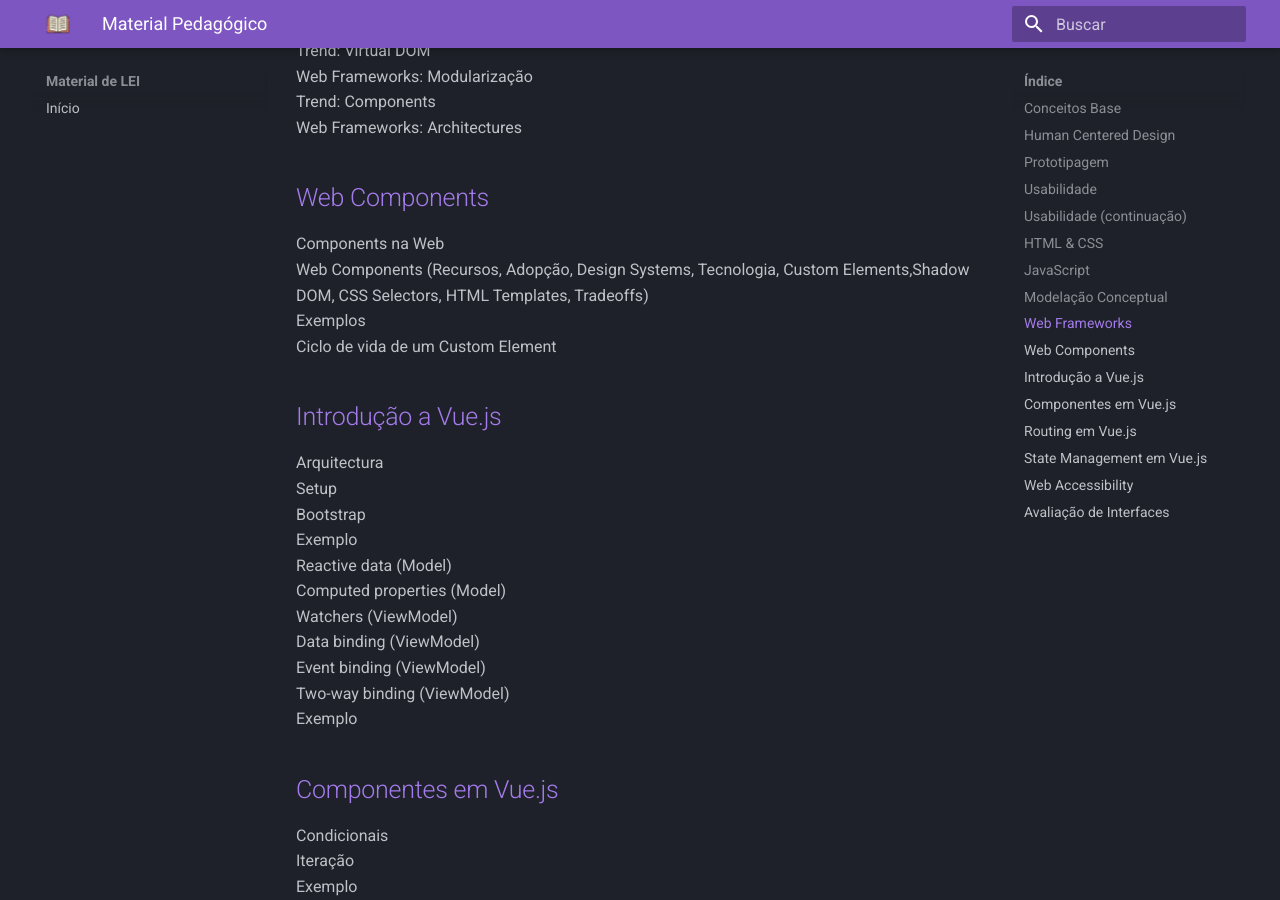
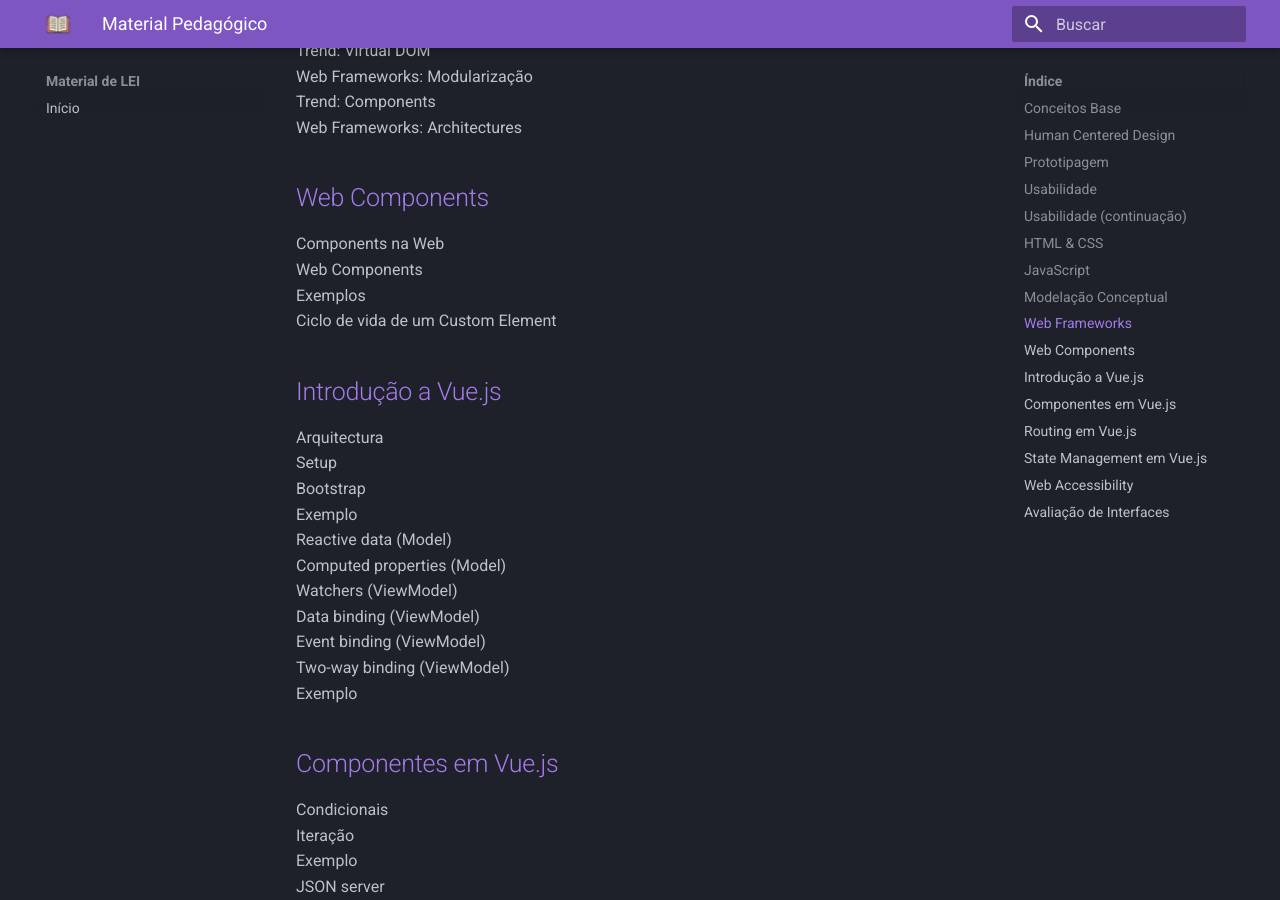
Before and after one commit to eduardo106919/LEI-Material-Estudo, an MkDocs documentation site: the page built from docs/IPM/Material Pedagógico/README.md, in a window 1280 px wide and 900 px high, scrolled down 2727 px. Built offline with MkDocs 1.6.1 and Material for MkDocs 9.7.7, drawn with Linux system fonts in a browser that asks for light colours.

Commit message:
README IPM

```diff
--- a/docs/IPM/Material Pedagógico/README.md
+++ b/docs/IPM/Material Pedagógico/README.md
@@ -94,7 +94,7 @@
 
 ## [Web Components](9_1_WebComponents.pdf)
 Components na Web <br>
-Web Components (Recursos, Adopção, Design Systems, Tecnologia, Custom Elements,Shadow DOM, CSS Selectors, HTML Templates, Tradeoffs) <br>
+Web Components <br>
 Exemplos <br>
 Ciclo de vida de um Custom Element <br>
 
```
